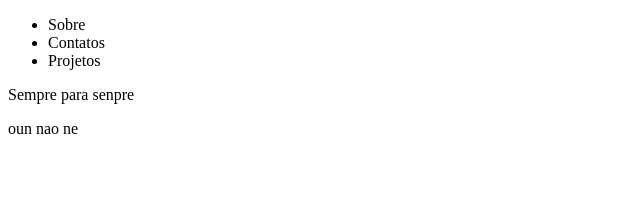
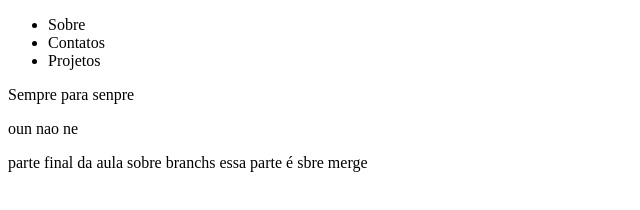
Before and after one commit to testAulavint/tomarNoCu, a plain HTML site: page index.html in a window 1280 px wide. Shown: the whole page, without its empty margins (0-640 px from the left). Drawn offline with Linux system fonts and the light colour scheme.

Commit message:
Update index.html

```diff
--- a/index.html
+++ b/index.html
@@ -21,7 +21,9 @@
         <article>oun nao ne </article>
     </section>
 </main>
-<footer></footer>
+<footer>
+    <p> parte final da aula sobre branchs essa parte é sbre merge</p>
+</footer>
 <body>
 
 </body>
```
